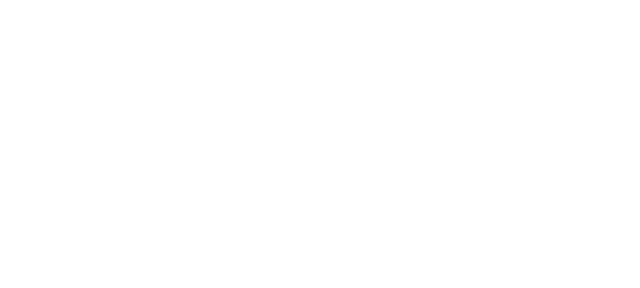
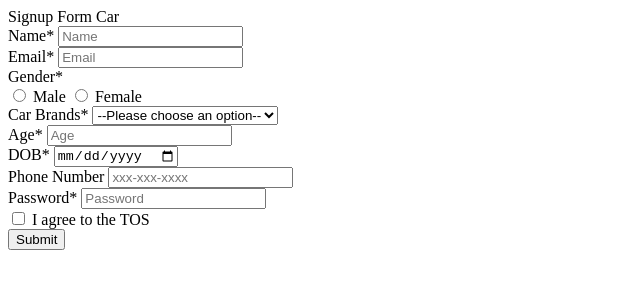
Before and after one commit to acciojob/signup-form-car-developersrinu, a website: page main.html in a window 1280 px wide. Shown: the whole page, without its empty margins (0-640 px from the left). Drawn offline with Linux system fonts and the light colour scheme.

Commit message:
created a submission

```diff
--- a/main.html
+++ b/main.html
@@ -3,10 +3,59 @@
 <html>
 
 <head>
+	<tittle>Signup Form Car</tittle>
 	<link rel="stylesheet" href="styles.css">
 </head>
 
 <body>
+	<form method="POST">
+  <div>
+    <label for="name">Name*</label>
+    <input type="text" id="name" name="name" placeholder="Name" required>
+  </div>
+  <div>
+    <label for="email">Email*</label>
+    <input type="email" id="email" name="email" placeholder="Email" required>
+  </div>
+  <div>
+    <label for="gender">Gender*</label><br>
+    <input type="radio" id="gender_m" name="gender" value="male" required>
+    <label for="gender_m">Male</label>
+    <input type="radio" id="gender_f" name="gender" value="female" required>
+    <label for="gender_f">Female</label>
+  </div>
+  <div>
+    <label for="cars">Car Brands*</label>
+    <select id="cars" name="cars" required>
+      <option value="" selected disabled>--Please choose an option--</option>
+      <option value="BMW">BMW</option>
+      <option value="Audi">Audi</option>
+      <option value="Mercedes">Mercedes</option>
+    </select>
+  </div>
+  <div>
+    <label for="age">Age*</label>
+    <input type="number" id="age" name="age" placeholder="Age" required>
+  </div>
+  <div>
+    <label for="dob">DOB*</label>
+    <input type="date" id="dob" name="dob" placeholder="DOB" required>
+  </div>
+  <div>
+    <label for="tel">Phone Number</label>
+    <input type="tel" id="tel" name="tel" placeholder="xxx-xxx-xxxx">
+  </div>
+  <div>
+    <label for="password">Password*</label>
+    <input type="password" id="password" name="password" placeholder="Password" required>
+  </div>
+  <div>
+    <input type="checkbox" id="tos" name="tos" required>
+    <label for="tos">I agree to the TOS</label>
+  </div>
+  <button type="submit">Submit</button>
+</form>
+
 	<!-- the entire body must be written by student -->
     <script type="text/javascript" src="./script.js">
 </script>
```
